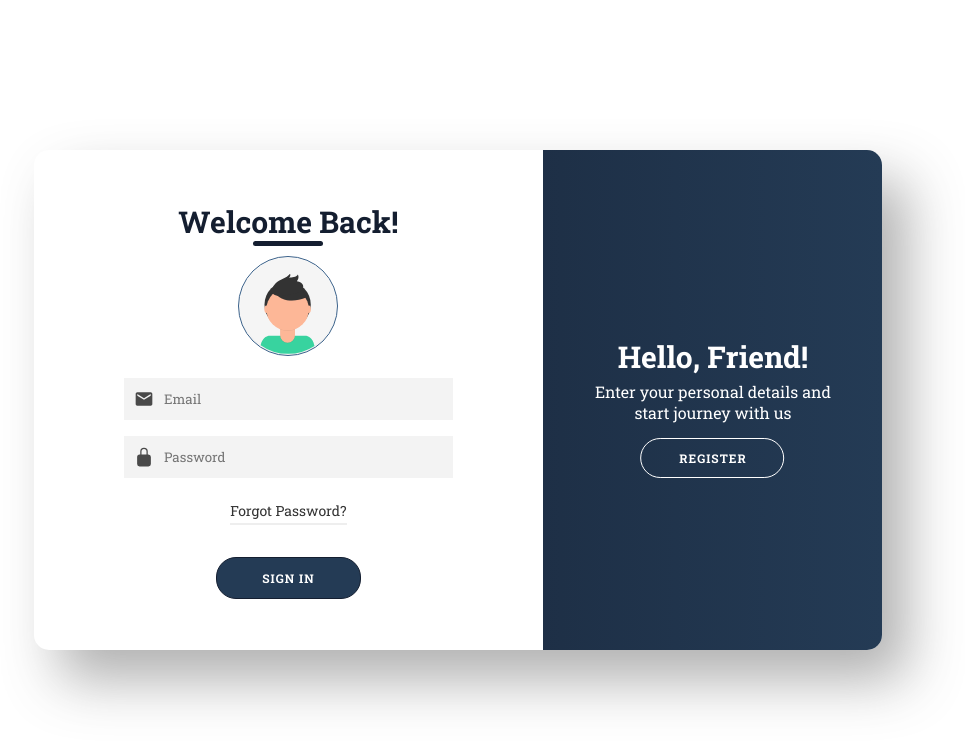
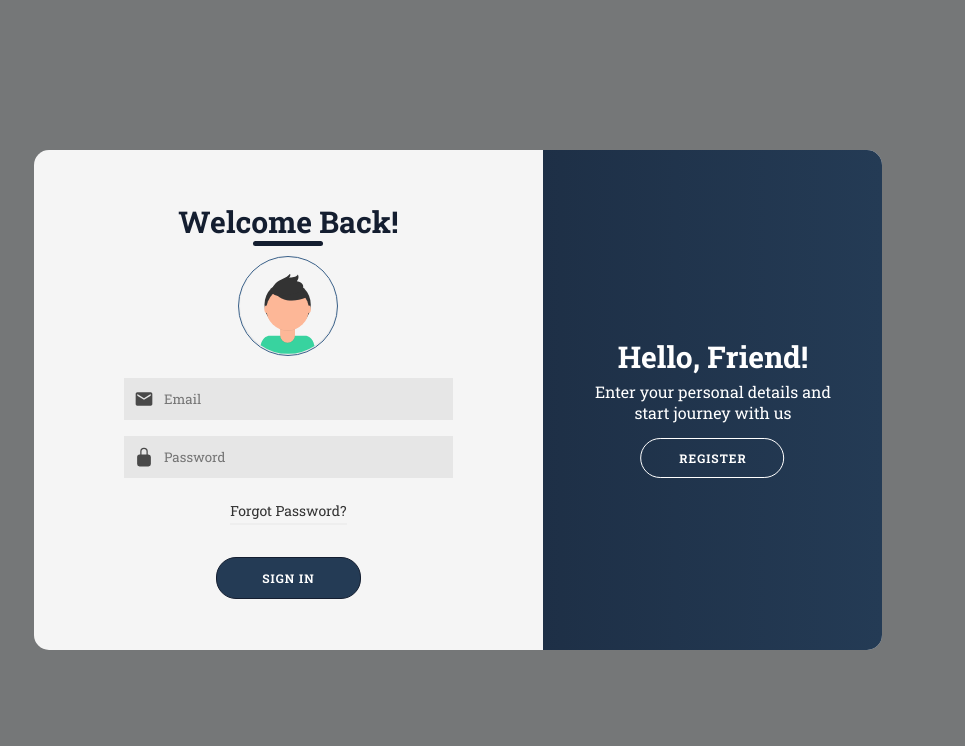
Before and after one commit to KUNJ1311/Coders-Point, a React (Create React App) app in the folder Frontend/: page /login in a window 1280 px wide. Shown: the top 746 px of the page, without its empty margins (182-1147 px from the left). Built offline with nearby package versions, Linux system fonts and the light colour scheme.

Commit message:
login done

```diff
--- a/Frontend/src/components/HomePage/Navbar.js
+++ b/Frontend/src/components/HomePage/Navbar.js
@@ -1,13 +1,47 @@
-import { useNavigate } from "react-router-dom";
-import React from "react";
+import React, { useState, useEffect, useRef } from "react";
 import { Link } from "react-router-dom";
 import coders from "../Image/coders.png";
+import Login from "../Login/Login";
 function Navbar() {
-	let navigate = useNavigate();
+	const [showModal, setShowModal] = useState(false);
+
 	const handleClick = () => {
-		navigate("/login");
+		setShowModal(true);
 	};
+	const modalRef = useRef();
+
+	const handleCloseModal = () => {
+		setShowModal(false);
+	};
+
+	useEffect(() => {
+		const handleKeyDown = (event) => {
+			if (event.key === "Escape") {
+				handleCloseModal();
+			}
+		};
+
+		const handleOutsideClick = (event) => {
+			if (modalRef.current && !modalRef.current.contains(event.target)) {
+				handleCloseModal();
+			}
+		};
+
+		if (showModal) {
+			document.addEventListener("keydown", handleKeyDown);
+			document.addEventListener("mousedown", handleOutsideClick);
+		} else {
+			document.removeEventListener("keydown", handleKeyDown);
+			document.removeEventListener("mousedown", handleOutsideClick);
+		}
+
+		return () => {
+			document.removeEventListener("keydown", handleKeyDown);
+			document.removeEventListener("mousedown", handleOutsideClick);
+		};
+	}, [showModal]);
 	return (
+		<>
 			<nav className="navbar" style={{ backgroundColor: "#161819" }}>
 				<div className="navbar_logo ml-4">
 					<Link to="/">
@@ -20,6 +54,8 @@ function Navbar() {
 					</button>
 				</div>
 			</nav>
+			{showModal && <Login onClose={handleCloseModal} />}
+		</>
 	);
 }
 
--- a/Frontend/src/components/Login/Login.js
+++ b/Frontend/src/components/Login/Login.js
@@ -5,7 +5,7 @@ import { Link } from "react-router-dom";
 import { RiUser3Fill } from "react-icons/ri";
 import { MdMail } from "react-icons/md";
 import { IoLockClosed } from "react-icons/io5";
-export default function Login() {
+export default function Login({ onClose }) {
 	const [isActive, setIsActive] = useState(false);
 	const [isScaled, setIsScaled] = useState(false);
 	function togglePanel() {
@@ -14,8 +14,8 @@ export default function Login() {
 	}
 	return (
 		<>
-			<section className="sec">
-				<div className={`container ${isActive ? "right-panel-active" : ""}`} id="container">
+			<section className="sec" onClick={onClose}>
+				<div className={`container ${isActive ? "right-panel-active" : ""}`} id="container" onClick={(e) => e.stopPropagation()}>
 					<div className="form-container sign-up-container">
 						<form action="#" className="form-login">
 							<h1 className="h">Create Account</h1>
--- a/Frontend/src/components/Login/login.css
+++ b/Frontend/src/components/Login/login.css
@@ -11,22 +11,17 @@
 	--grad-clr1: #141e30;
 	--grad-clr2: #243b55;
 }
-.bcg-img {
-	background-size: cover;
+
+.sec {
+	width: 100vw;
+	height: 100vh;
+	display: flex;
 	position: fixed;
 	top: 0;
 	left: 0;
 	right: 0;
 	bottom: 0;
-	width: 100%;
-	height: 100%;
-	background-repeat: no-repeat;
-}
-.sec {
-	width: 100vw;
-	height: 100vh;
-	/* background: #f6f5f700; */
-	display: flex;
+	background-color: #2023259d;
 	justify-content: center;
 	align-items: center;
 	font-family: "Poppins", sans-serif;
@@ -37,8 +32,7 @@
 	position: relative;
 	width: 848px;
 	height: 500px;
-	background-color: #ffffff;
-	box-shadow: 25px 30px 55px #5557;
+	background-color: #f5f5f5;
 	overflow: hidden;
 }
 
@@ -94,7 +88,7 @@ h1.h {
 .form-login input {
 	width: 100%;
 	padding: 12px 8px 12px 40px;
-	background-color: #f3f3f3;
+	background-color: #e6e6e6;
 	border: none;
 	outline: none;
 }
--- a/Frontend/src/components/MainApp/Groups.js
+++ b/Frontend/src/components/MainApp/Groups.js
@@ -7,7 +7,7 @@ import img4 from "../Image/telegram.png";
 import img5 from "../Image/twitter.png";
 import img6 from "../Image/instal.webp";
 const Groups = () => {
-	const groups = [img1, img2, img3, img4, img5, img6, img1, img2, img3, img4, img5, img6, img1, img2, img3, img4, img5, img6, img1, img2, img3, img4, img5, img6];
+	const groups = [img1, img2, img3, img4, img5, img6, img1, img2, img3, img4, img5, img6];
 	const [hoveredIndex, setHoveredIndex] = useState(null);
 	const [clickedIndex, setClickedIndex] = useState(null);
 	const handleClick = (index) => {
--- a/Frontend/src/components/MainApp/MainContent.js
+++ b/Frontend/src/components/MainApp/MainContent.js
@@ -3,7 +3,7 @@ import React from "react";
 const MainContent = () => {
 	return (
 		<>
-			<div className="maincontent">MainContent..hello Rishi</div>
+			<div className="maincontent">MainContent..</div>
 		</>
 	);
 };
```
Lines whose indentation alone changed are shown as unchanged.
